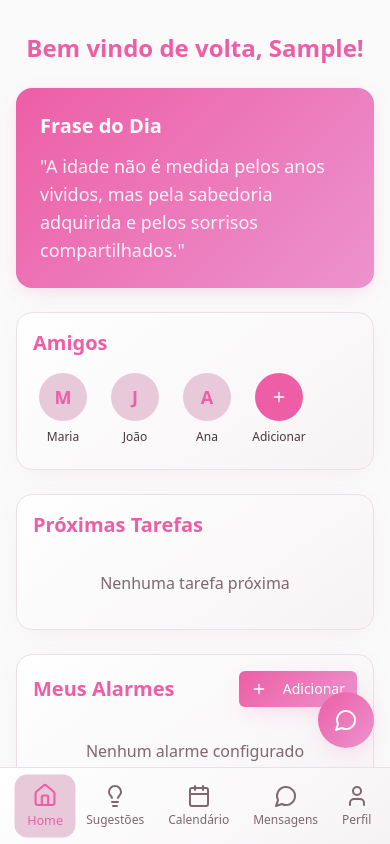
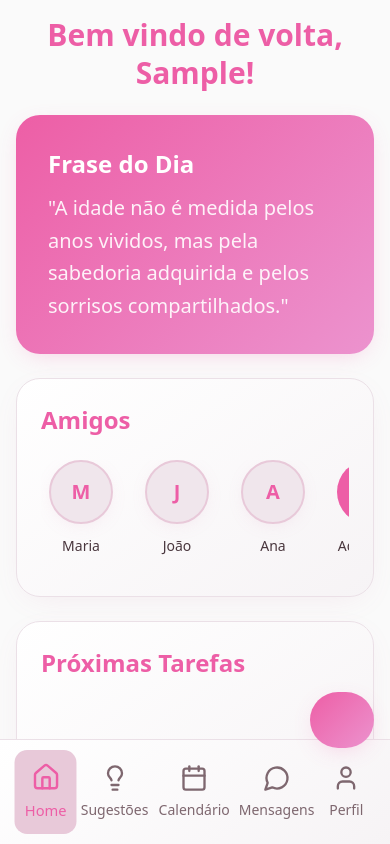
Before and after one commit to JvMt-TCC/SeniorCare, a React (Vite) app: page / in a window 390 px wide. Both pictures are taken after typing "Sample", "name@example.com", "Sample123" into the empty fields and a click on the button "Entrar". Shown: the top 844 px of the page. Built offline with nearby package versions, Linux system fonts and the light colour scheme.

Commit message:
Fix mobile responsiveness

```diff
--- a/index.html
+++ b/index.html
@@ -2,7 +2,11 @@
 <html lang="en">
   <head>
     <meta charset="UTF-8" />
-    <meta name="viewport" />
+    <meta name="viewport" content="width=device-width, initial-scale=1.0, maximum-scale=5.0, user-scalable=yes, viewport-fit=cover" />
+    <meta name="apple-mobile-web-app-capable" content="yes" />
+    <meta name="apple-mobile-web-app-status-bar-style" content="default" />
+    <meta name="mobile-web-app-capable" content="yes" />
+    <meta name="theme-color" content="#e879aa" />
     <title>Melhor Idade - Conectando Gerações</title>
     <meta
       name="description"
--- a/src/components/BottomNavigation.tsx
+++ b/src/components/BottomNavigation.tsx
@@ -13,22 +13,22 @@ const BottomNavigation = () => {
   ];
 
   return (
-    <nav className="bottom-nav">
-      <div className="flex justify-around items-center py-2 px-4">
+    <nav className="bottom-nav safe-area-bottom">
+      <div className="flex justify-around items-center py-3 px-4">
         {navItems.map(({ icon: Icon, label, path }) => {
           const isActive = location.pathname === path;
           return (
             <Link
               key={path}
               to={path}
-              className={`flex flex-col items-center py-2 px-3 rounded-xl transition-all duration-300 ${
+              className={`flex flex-col items-center py-3 px-4 rounded-xl transition-all duration-300 touch-target ${
                 isActive
                   ? "text-primary bg-primary-soft scale-105"
                   : "text-muted-foreground hover:text-primary"
               }`}
             >
-              <Icon size={24} className="mb-1" />
-              <span className="text-xs font-medium">{label}</span>
+              <Icon size={28} className="mb-2" />
+              <span className="text-sm font-medium">{label}</span>
             </Link>
           );
         })}
--- a/src/components/MobileLayout.tsx
+++ b/src/components/MobileLayout.tsx
@@ -9,7 +9,7 @@ interface MobileLayoutProps {
 const MobileLayout = ({ children }: MobileLayoutProps) => {
   return (
     <div className="mobile-container">
-      <main className="pb-20 p-4 fade-in min-h-screen">
+      <main className="pb-24 px-4 pt-safe-top fade-in min-h-screen mobile-scroll">
         {children}
       </main>
       <FixedChat />
--- a/src/index.css
+++ b/src/index.css
@@ -220,8 +220,92 @@
     to { opacity: 1; transform: translateY(0); }
   }
 
-  /* Senior-friendly text sizes */
-  .text-senior-xl { @apply text-2xl font-bold; }
-  .text-senior-lg { @apply text-xl font-semibold; }
-  .text-senior-base { @apply text-lg; }
+  /* Senior-friendly text sizes - Mobile Optimized */
+  .text-senior-xl {
+    @apply text-2xl font-bold leading-tight;
+  }
+  .text-senior-lg {
+    @apply text-xl font-semibold leading-snug;
+  }
+  .text-senior-base {
+    @apply text-lg leading-relaxed;
+  }
+
+  /* Mobile-specific text sizes */
+  @media (max-width: 640px) {
+    .text-senior-xl {
+      @apply text-3xl font-bold leading-tight;
+    }
+    .text-senior-lg {
+      @apply text-2xl font-semibold leading-snug;
+    }
+    .text-senior-base {
+      @apply text-xl leading-relaxed;
+    }
+  }
+
+  /* Touch-friendly elements */
+  .touch-target {
+    @apply min-h-touch min-w-touch p-3 rounded-xl transition-all duration-200;
+    touch-action: manipulation;
+  }
+
+  .touch-button {
+    @apply touch-target bg-primary text-primary-foreground font-semibold;
+    background: var(--gradient-primary);
+    box-shadow: var(--shadow-button);
+  }
+
+  .touch-button:hover {
+    transform: translateY(-1px);
+    box-shadow: 0 8px 32px -8px hsl(330 80% 65% / 0.4);
+  }
+
+  .touch-button:active {
+    transform: translateY(0);
+  }
+
+  /* Mobile-optimized cards */
+  @media (max-width: 640px) {
+    .card-soft {
+      @apply p-6 rounded-3xl;
+    }
+
+    .card-primary {
+      @apply p-8 rounded-3xl;
+    }
+  }
+
+  /* Safe area handling */
+  .safe-area-top {
+    padding-top: max(1rem, env(safe-area-inset-top));
+  }
+
+  .safe-area-bottom {
+    padding-bottom: max(1rem, env(safe-area-inset-bottom));
+  }
+
+  /* Enhanced navigation for mobile */
+  @media (max-width: 640px) {
+    .bottom-nav {
+      @apply pb-safe-bottom;
+    }
+  }
+
+  /* Mobile scroll optimization */
+  .mobile-scroll {
+    -webkit-overflow-scrolling: touch;
+    overscroll-behavior-y: contain;
+  }
+
+  /* Larger touch targets for mobile */
+  @media (max-width: 640px) {
+    .friend-avatar {
+      @apply w-16 h-16;
+    }
+
+    button, .btn-primary {
+      @apply min-h-touch text-lg px-8 py-4;
+    }
+  }
 }
--- a/src/pages/HomePage.tsx
+++ b/src/pages/HomePage.tsx
@@ -61,47 +61,47 @@ const HomePage = () => {
 
       {/* Amigos */}
       <div className="card-soft slide-up">
-        <h3 className="text-senior-lg text-primary mb-4">Amigos</h3>
-        <div className="flex space-x-3 overflow-x-auto pb-2">
+        <h3 className="text-senior-lg text-primary mb-6">Amigos</h3>
+        <div className="flex space-x-4 overflow-x-auto pb-4 mobile-scroll">
           {/* TROCAR IMAGEM DO USUÁRIO: Substitua o span abaixo por uma tag <img> com src da foto do amigo */}
           {friends.map((friend, index) => (
-            <div key={index} className="flex flex-col items-center min-w-[60px]">
-              <div className="w-12 h-12 bg-primary-soft rounded-full flex items-center justify-center mb-2">
-                <span className="text-primary text-lg font-bold">{friend.name[0]}</span>
+            <div key={index} className="flex flex-col items-center min-w-[80px]">
+              <div className="friend-avatar mb-3">
+                <span className="text-primary text-xl font-bold">{friend.name[0]}</span>
               </div>
-              <span className="text-xs text-center">{friend.name.split(' ')[0]}</span>
+              <span className="text-sm text-center font-medium">{friend.name.split(' ')[0]}</span>
             </div>
           ))}
-          <div className="flex flex-col items-center min-w-[60px]">
+          <div className="flex flex-col items-center min-w-[80px]">
             <button
               onClick={() => setIsAddFriendOpen(true)}
-              className="w-12 h-12 bg-primary rounded-full flex items-center justify-center hover:bg-primary/90 transition-colors mb-2"
+              className="touch-target w-16 h-16 bg-primary rounded-full flex items-center justify-center hover:bg-primary/90 transition-colors mb-3"
             >
-              <Plus size={16} className="text-white" />
+              <Plus size={24} className="text-white" />
             </button>
-            <span className="text-xs text-center">Adicionar</span>
+            <span className="text-sm text-center font-medium">Adicionar</span>
           </div>
         </div>
       </div>
 
       {/* Próximas Tarefas */}
       <div className="card-soft slide-up">
-        <h3 className="text-senior-lg text-primary mb-4">Próximas Tarefas</h3>
-        <div className="space-y-3">
+        <h3 className="text-senior-lg text-primary mb-6">Próximas Tarefas</h3>
+        <div className="space-y-4">
           {futureTasks.length > 0 ? (
             futureTasks.map((task) => (
               <div
                 key={task.id}
-                className="bg-secondary rounded-xl p-4 border border-border hover:shadow-md transition-all"
+                className="bg-secondary rounded-2xl p-6 border border-border hover:shadow-md transition-all"
               >
-                <h4 className="font-semibold text-foreground mb-1">{task.title}</h4>
-                <p className="text-sm text-muted-foreground">
+                <h4 className="font-semibold text-foreground mb-2 text-lg">{task.title}</h4>
+                <p className="text-base text-muted-foreground">
                   {new Date(task.date).toLocaleDateString('pt-BR')}
                 </p>
               </div>
             ))
           ) : (
-            <p className="text-muted-foreground text-center py-4">
+            <p className="text-muted-foreground text-center py-8 text-lg">
               Nenhuma tarefa próxima
             </p>
           )}
@@ -110,12 +110,12 @@ const HomePage = () => {
 
       {/* Alarmes */}
       <div className="card-soft slide-up">
-        <div className="flex items-center justify-between mb-4">
+        <div className="flex items-center justify-between mb-6">
           <h3 className="text-senior-lg text-primary">Meus Alarmes</h3>
           <Dialog open={isAlarmDialogOpen} onOpenChange={setIsAlarmDialogOpen}>
             <DialogTrigger asChild>
-              <Button size="sm" className="btn-primary">
-                <Plus size={16} className="mr-2" />
+              <Button size="lg" className="touch-button">
+                <Plus size={20} className="mr-2" />
                 Adicionar
               </Button>
             </DialogTrigger>
@@ -151,48 +151,48 @@ const HomePage = () => {
           </Dialog>
         </div>
 
-        <div className="space-y-3">
+        <div className="space-y-4">
           {alarms.length > 0 ? (
             alarms.map((alarm) => (
               <div
                 key={alarm.id}
-                className="bg-secondary rounded-xl p-4 border border-border hover:shadow-md transition-all"
+                className="bg-secondary rounded-2xl p-6 border border-border hover:shadow-md transition-all"
               >
                 <div className="flex items-center justify-between">
-                  <div className="flex items-center space-x-3">
-                    <Clock size={20} className="text-primary" />
+                  <div className="flex items-center space-x-4">
+                    <Clock size={24} className="text-primary" />
                     <div>
-                      <h4 className="font-semibold text-foreground">{alarm.title}</h4>
-                      <p className="text-sm text-muted-foreground">{alarm.time}</p>
+                      <h4 className="font-semibold text-foreground text-lg">{alarm.title}</h4>
+                      <p className="text-base text-muted-foreground">{alarm.time}</p>
                     </div>
                   </div>
-                  <div className="flex items-center space-x-2">
+                  <div className="flex items-center space-x-3">
                     <button
                       onClick={() => toggleAlarm(alarm.id)}
-                      className={`w-12 h-6 rounded-full transition-colors ${
+                      className={`w-14 h-8 rounded-full transition-colors touch-target ${
                         alarm.isActive ? 'bg-primary' : 'bg-gray-300'
                       } relative`}
                     >
                       <div
-                        className={`w-5 h-5 bg-white rounded-full transition-transform ${
-                          alarm.isActive ? 'translate-x-6' : 'translate-x-0.5'
-                        } absolute top-0.5`}
+                        className={`w-6 h-6 bg-white rounded-full transition-transform ${
+                          alarm.isActive ? 'translate-x-7' : 'translate-x-1'
+                        } absolute top-1`}
                       />
                     </button>
                     <Button
                       variant="ghost"
-                      size="sm"
+                      size="lg"
                       onClick={() => removeAlarm(alarm.id)}
-                      className="text-destructive hover:text-destructive"
+                      className="text-destructive hover:text-destructive touch-target"
                     >
-                      <Trash2 size={16} />
+                      <Trash2 size={20} />
                     </Button>
                   </div>
                 </div>
               </div>
             ))
           ) : (
-            <p className="text-muted-foreground text-center py-4">
+            <p className="text-muted-foreground text-center py-8 text-lg">
               Nenhum alarme configurado
             </p>
           )}
--- a/tailwind.config.ts
+++ b/tailwind.config.ts
@@ -13,9 +13,14 @@ export default {
 		container: {
 			center: true,
 			padding: '2rem',
-			screens: {
-				'2xl': '1400px'
-			}
+		screens: {
+			'xs': '380px',
+			'sm': '640px',
+			'md': '768px',
+			'lg': '1024px',
+			'xl': '1280px',
+			'2xl': '1400px'
+		}
 		},
 		extend: {
 			colors: {
@@ -91,6 +96,18 @@ export default {
 			animation: {
 				'accordion-down': 'accordion-down 0.2s ease-out',
 				'accordion-up': 'accordion-up 0.2s ease-out'
+			},
+			spacing: {
+				'safe-top': 'env(safe-area-inset-top)',
+				'safe-bottom': 'env(safe-area-inset-bottom)',
+				'safe-left': 'env(safe-area-inset-left)',
+				'safe-right': 'env(safe-area-inset-right)',
+			},
+			minHeight: {
+				'touch': '44px',
+			},
+			minWidth: {
+				'touch': '44px',
 			}
 		}
 	},
```
Also changed, not shown: src/pages/PerfilPage.tsx (+14 -14 lines).
